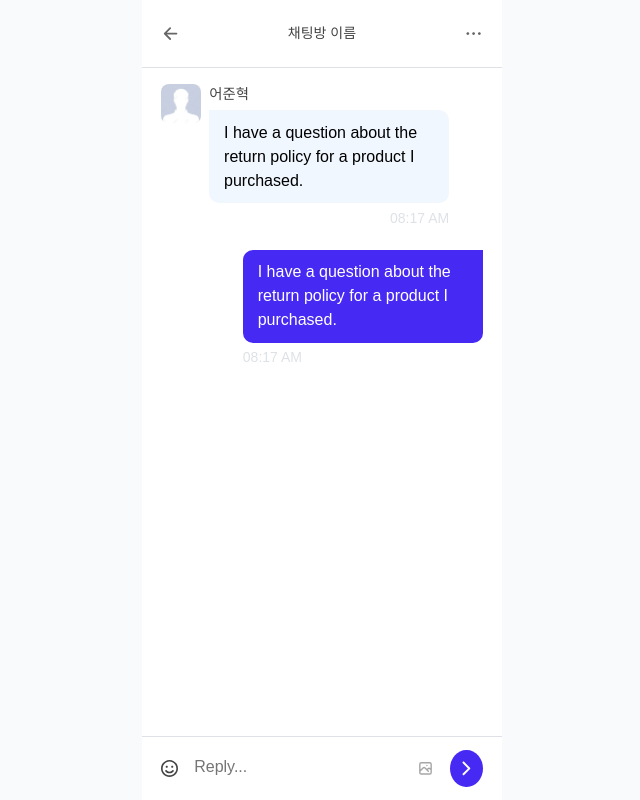
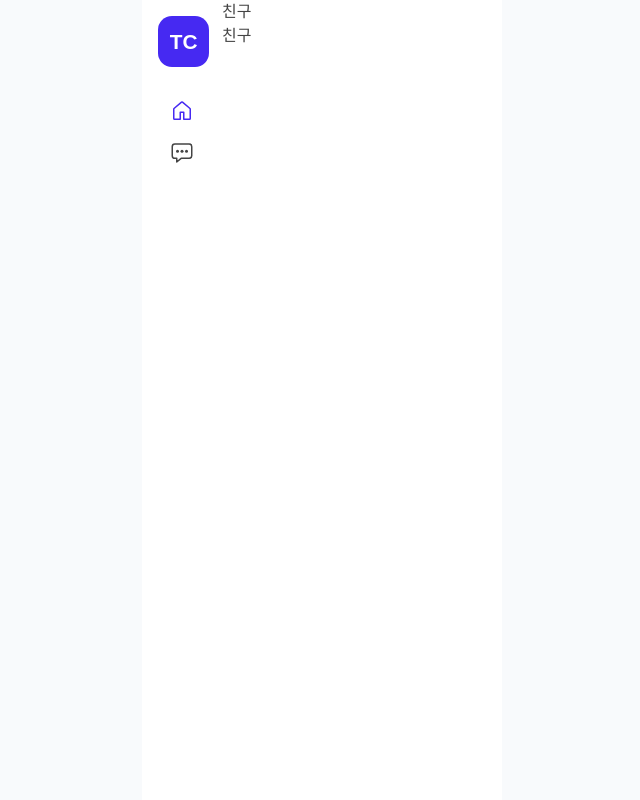
Before and after one commit to Try-Chat/Front-End, a React (Vite) app: page / in a window 1280 px wide. Shown: the whole page, without its empty margins (318-958 px from the left). Built offline with nearby package versions, Linux system fonts and the light colour scheme.

Commit message:
feat: 홈 사이드바 레이아웃

```diff
--- a/src/App.tsx
+++ b/src/App.tsx
@@ -1,7 +1,11 @@
-import { ChatRoom } from './pages';
+import { Outlet } from 'react-router-dom';
 
 const App = () => {
-  return <ChatRoom />;
+  return (
+    <>
+      <Outlet />
+    </>
+  );
 };
 
 export default App;
--- /dev/null
+++ b/src/components/common/Header.tsx
@@ -0,0 +1,11 @@
+import { ReactNode } from 'react';
+
+interface HeaderProps {
+  children: ReactNode;
+}
+
+const Header = ({ children }: HeaderProps) => {
+  return <div>{children}</div>;
+};
+
+export default Header;
--- /dev/null
+++ b/src/components/common/SideBar.tsx
@@ -0,0 +1,67 @@
+import styled from 'styled-components';
+import { GoHome } from 'react-icons/go';
+import { IoChatboxEllipsesOutline } from 'react-icons/io5';
+
+const SideBar = () => {
+  return (
+    <SideBarWrapper>
+      <LogoBox>TC</LogoBox>
+      <SideBarIconBox>
+        <li>
+          <HomeIcon />
+        </li>
+        <li>
+          <IoChatboxEllipsesOutline />
+        </li>
+      </SideBarIconBox>
+    </SideBarWrapper>
+  );
+};
+
+export default SideBar;
+
+const SideBarWrapper = styled.aside`
+  width: 5rem;
+  height: 100%;
+
+  padding: 1rem;
+
+  box-shadow: 2.5px 0px 5px -5px gray;
+`;
+
+const LogoBox = styled.div`
+  width: 3.2rem;
+  height: 3.2rem;
+
+  font-size: 1.3rem;
+  font-weight: bold;
+
+  display: flex;
+  justify-content: center;
+  align-items: center;
+
+  border-radius: 0.875rem;
+
+  background-color: #4629f2;
+  color: #ffff;
+`;
+
+const SideBarIconBox = styled.ul`
+  width: 100%;
+
+  display: flex;
+  align-items: center;
+  flex-direction: column;
+  gap: 0.7rem;
+
+  margin-top: 2rem;
+
+  svg {
+    cursor: pointer;
+    font-size: 1.5rem;
+  }
+`;
+
+const HomeIcon = styled(GoHome)`
+  color: #4629f2;
+`;
--- a/src/components/index.ts
+++ b/src/components/index.ts
@@ -1,2 +1,3 @@
 export { default as MessageContentInput } from './chatRoom/MessageContentInput';
 export { default as MessageContent } from './chatRoom/MessageContent';
+export { default as SideBar } from './common/SideBar';
--- a/src/main.tsx
+++ b/src/main.tsx
@@ -1,10 +1,11 @@
-import React from 'react'
-import ReactDOM from 'react-dom/client'
-import App from './App.tsx'
-import './index.css'
+import React from 'react';
+import ReactDOM from 'react-dom/client';
+import './index.css';
+import { RouterProvider } from 'react-router-dom';
+import router from './routes/router.tsx';
 
 ReactDOM.createRoot(document.getElementById('root')!).render(
   <React.StrictMode>
-    <App />
+    <RouterProvider router={router} />
   </React.StrictMode>,
-)
+);
--- /dev/null
+++ b/src/pages/Home.tsx
@@ -0,0 +1,35 @@
+import styled from 'styled-components';
+import { SideBar } from '../components';
+import Header from '../components/common/Header';
+
+const Home = () => {
+  return (
+    <HomeWrapper>
+      <SideBar />
+      <div>
+        <Header>친구</Header>
+        <FriendList>
+          <ul>
+            <li>친구</li>
+          </ul>
+        </FriendList>
+      </div>
+    </HomeWrapper>
+  );
+};
+
+export default Home;
+
+const HomeWrapper = styled.div`
+  width: 22.5rem;
+
+  display: flex;
+`;
+
+const HomeBox = styled.div``;
+
+const FriendList = styled.div`
+  display: flex;
+  flex-direction: column;
+  gap: 0.5rem;
+`;
--- a/src/pages/index.ts
+++ b/src/pages/index.ts
@@ -1 +1,2 @@
 export { default as ChatRoom } from './ChatRoom';
+export { default as HOME } from './Home';
--- /dev/null
+++ b/src/routes/constants.ts
@@ -0,0 +1,4 @@
+export const PATH = {
+  MAIN: '/',
+  CHAT_ROOM: '/chatroom',
+};
--- /dev/null
+++ b/src/routes/router.tsx
@@ -0,0 +1,23 @@
+import { createBrowserRouter } from 'react-router-dom';
+import { PATH } from './constants';
+import App from '../App';
+import { ChatRoom, HOME } from '../pages';
+
+const router = createBrowserRouter([
+  {
+    path: PATH.MAIN,
+    element: <App />,
+    children: [
+      {
+        index: true,
+        element: <HOME />,
+      },
+      {
+        path: PATH.CHAT_ROOM,
+        element: <ChatRoom />,
+      },
+    ],
+  },
+]);
+
+export default router;
```
